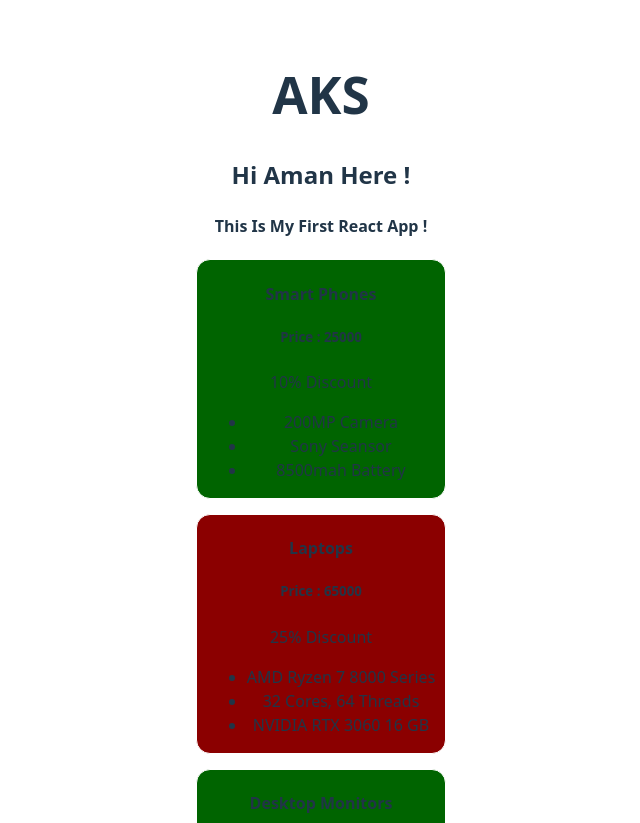
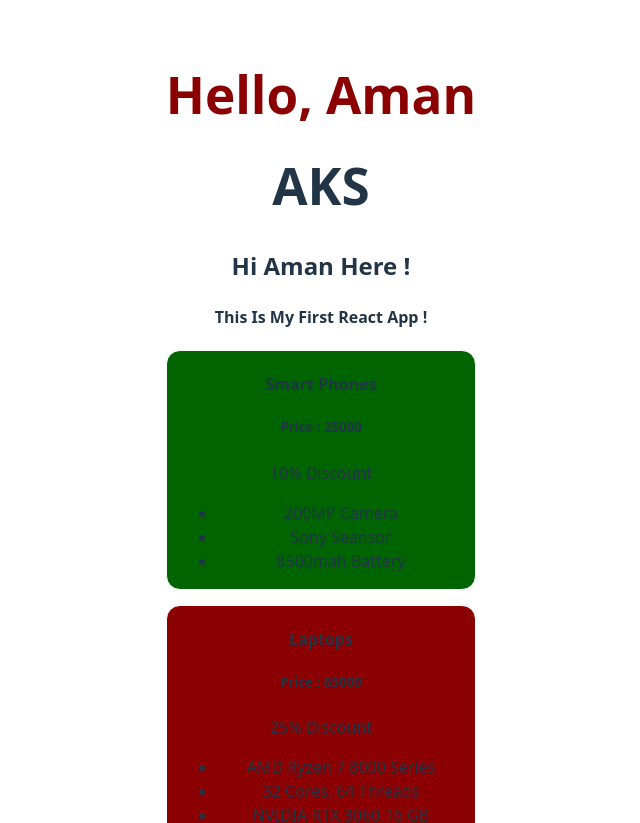
Before and after one commit to amankumarsubudhi/React-Practice, a React (Vite) app: page / in a window 1280 px wide. Shown: the top 823 px of the page, without its empty margins (319-959 px from the left). Built offline with nearby package versions, Linux system fonts and the light colour scheme.

Commit message:
updated a component

```diff
--- a/src/App.jsx
+++ b/src/App.jsx
@@ -2,6 +2,7 @@ import "./App.css"
 import Title from "./Title"
 import Name from "./Name"
 import ProductCard from "./ProductCard"
+import MesBox from "./MesBox"
 
 
 
@@ -12,6 +13,7 @@ function Description(){
 function App() {
   return (
   <>
+  <MesBox userName="Aman" textColor="darkred" />
     <Name />
     <Title />
     <Description />
```
